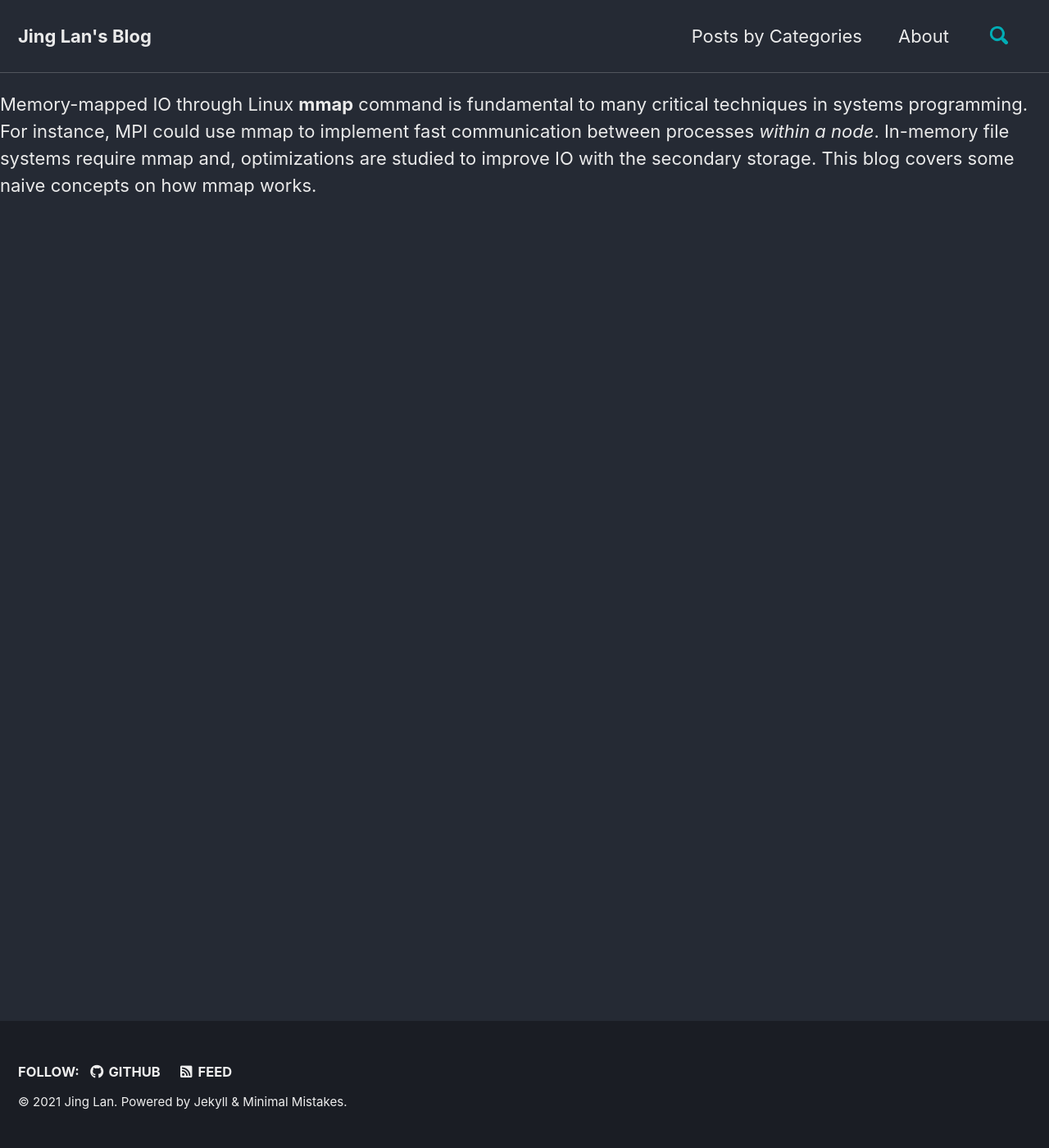
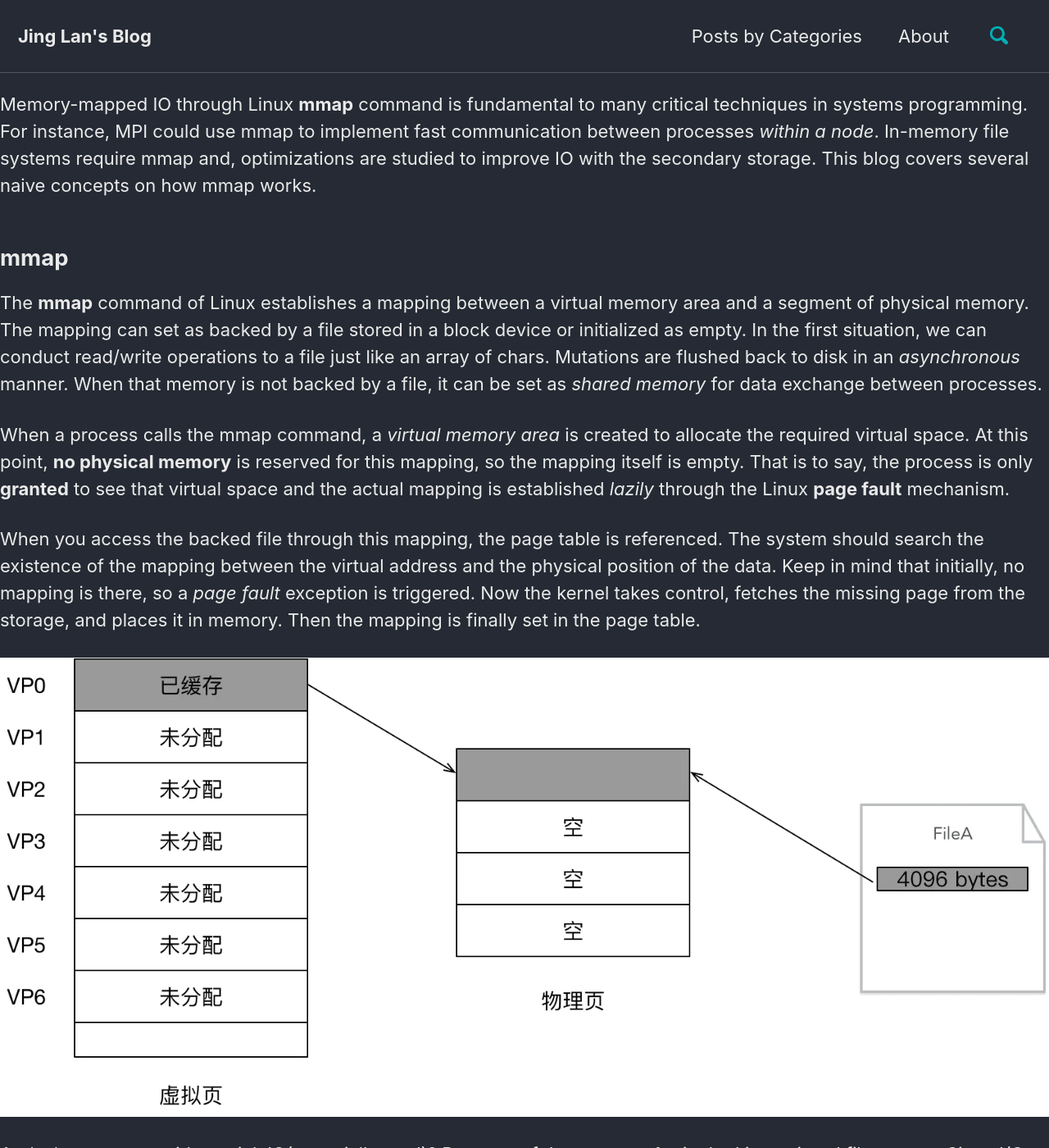
Before and after one commit to Lan-Jing/Lan-Jing.github.io, a Jekyll site: the page built from _posts/2021-3-17-mmap.md, in a window 1280 px wide and 1400 px high. Shown: the whole window at 82% size. Built offline with Jekyll 4.4.1, drawn with Linux system fonts in a browser that asks for light colours; cached includes are drawn as plain includes; our own code applies the rules of GitHub Pages for plain Markdown files; some of the changed text lies outside the part shown.

Commit message:
add something

```diff
--- a/_posts/2021-3-17-mmap.md
+++ b/_posts/2021-3-17-mmap.md
@@ -4,4 +4,25 @@ categories:
   - System
 ---
 
-Memory-mapped IO through Linux **mmap** command is fundamental to many critical techniques in systems programming. For instance, MPI could use mmap to implement fast communication between processes *within a node*. In-memory file systems require mmap and, optimizations are studied to improve IO with the secondary storage. This blog covers some naive concepts on how mmap works.
+Memory-mapped IO through Linux **mmap** command is fundamental to many critical techniques in systems programming. For instance, MPI could use mmap to implement fast communication between processes *within a node*. In-memory file systems require mmap and, optimizations are studied to improve IO with the secondary storage. This blog covers several naive concepts on how mmap works.
+
+## mmap
+
+The **mmap** command of Linux establishes a mapping between a virtual memory area and a segment of physical memory. The mapping can set as backed by a file stored in a block device or initialized as empty. In the first situation, we can conduct read/write operations to a file just like an array of chars. Mutations are flushed back to disk in an *asynchronous* manner. When that memory is not backed by a file, it can be set as *shared memory* for data exchange between processes.
+
+When a process calls the mmap command, a *virtual memory area* is created to allocate the required virtual space. At this point, **no physical memory** is reserved for this mapping, so the mapping itself is empty. That is to say, the process is only **granted** to see that virtual space and the actual mapping is established *lazily* through the Linux **page fault** mechanism.
+
+When you access the backed file through this mapping, the page table is referenced. The system should search the existence of the mapping between the virtual address and the physical position of the data. Keep in mind that initially, no mapping is there, so a *page fault* exception is triggered. Now the kernel takes control, fetches the missing page from the storage, and places it in memory. Then the mapping is finally set in the page table.
+
+![mmap]({{ site.url }}{{ site.baseurl }}/assets/images/mmap.png){: .align-center}
+
+And why mmap provides quick IO(especially read)? Because of the **page cache** in the Linux *virtual file system*. Since I/O through the secondary storage is terribly slow, The Linux kernel maintains(in the kernel space) a page cache to cache data blocks that are repeatedly requested. In a cache miss, a data block is first moved to the page cache, then to the userspace. However, in a *page fault* situation, that data block is copied directly, saving one copy in the kernel space.
+
+## Shared Memory Communication
+
+
+## In-memory File Systems
+
+## References
+
+Choi, Jungsik, Jiwon Kim, and Hwansoo Han. "Efficient memory mapped file I/O for in-memory file systems." 9th {USENIX} Workshop on Hot Topics in Storage and File Systems (HotStorage 17). 2017.
```
Also changed, not shown: _posts/2021-2-22-strict_aliasing.md (+1 -1 lines), assets/images/mmap.png (added).
